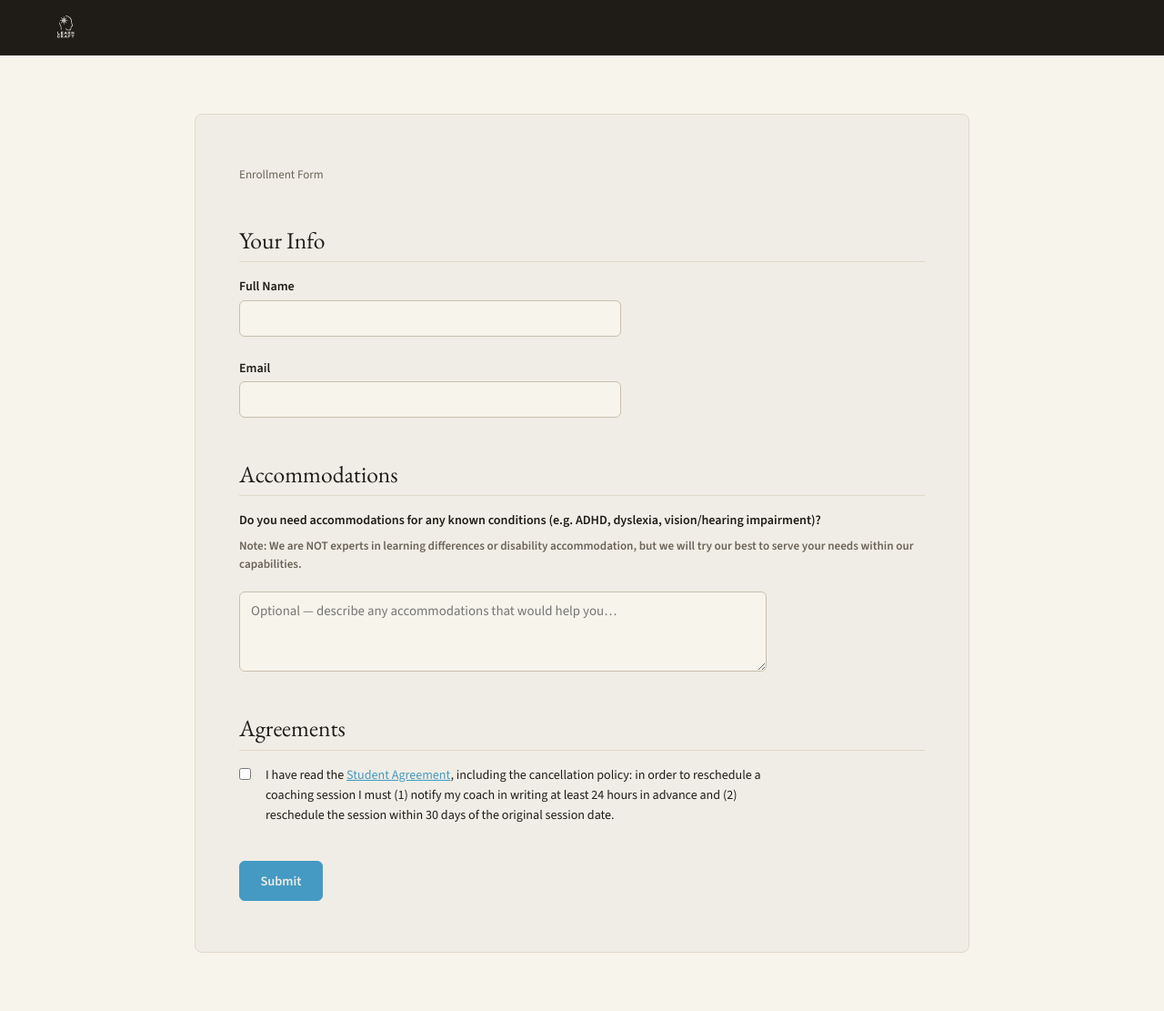
After one commit to katelcs/coach-matching, a Flask app: template templates/student_generic.html in a window 1280 px wide. The commit adds this page. Shown: the whole page at 91% size. Run offline with Flask 3, Linux system fonts and the light colour scheme; the template is opened without the code that fills it, so the values that code supplies are empty; some libraries are stand-ins or nearby versions.

Commit message:
Add 8-course enrollment form system with admin tabs
- Add COURSES config dict defining 8 programs: Private Coaching,
  Premier, One Month Challenge, Subjunctive, Cohort, Post-Cohort,
  Post-Subjunctive, Intensive
- Replace single /student route with /student (redirect) and
  /student/<course_slug> handling all courses
- New student_generic.html template with conditional sections
  (location, motivation, previous study, assessment, continue-same
  coach/time for Post-Cohort) driven by per-course config
- Add DB columns: course, availability_text, previous_study,
  continue_same_coach, continue_same_time
- Admin: course tabs filter student rows by program; course badge
  column; availability/background cells handle both grid and text
  formats; updated column count to 18
- CSS: course-tab, active-tab, course-badge, radio-label styles

Co-Authored-By: Claude Sonnet 4.6 <noreply@anthropic.com>

```diff
--- a/app.py
+++ b/app.py
@@ -105,10 +105,140 @@ def _coach_covered_slots():
     return covered, slot_countries
 
 
-@app.route("/student", methods=["GET", "POST"])
-def student_form():
+COURSES = {
+    "private-coaching": {
+        "name": "Private Coaching",
+        "has_grid": True,
+        "has_location": True,
+        "has_timezone": True,
+        "has_ranker": True,
+        "has_motivation": True,
+        "has_study_background": True,
+        "has_previous_study": False,
+        "has_assessment": True,
+        "has_continue": False,
+        "has_availability_text": False,
+        "motivation_label": "What is your motivation for learning Spanish and what is your overall fluency goal(s) for this course?",
+    },
+    "premier-coaching": {
+        "name": "Premier Coaching",
+        "has_grid": False,
+        "has_location": True,
+        "has_motivation": True,
+        "has_study_background": False,
+        "has_previous_study": False,
+        "has_assessment": True,
+        "has_continue": False,
+        "has_availability_text": True,
+        "availability_label": "Availability",
+        "availability_hint": "Please list several different days and times that work for you — the more options, the easier it is to find a good fit.",
+        "motivation_label": "What is your motivation for learning Spanish and what is your overall fluency goal(s) for this course?",
+    },
+    "one-month-challenge": {
+        "name": "One Month Challenge",
+        "has_grid": False,
+        "has_location": True,
+        "has_motivation": True,
+        "has_study_background": False,
+        "has_previous_study": True,
+        "has_assessment": False,
+        "has_continue": False,
+        "has_availability_text": True,
+        "availability_label": "Availability",
+        "availability_hint": "Coaching sessions are on Fridays and Mondays. What times are generally best for you to meet with your coach?",
+        "motivation_label": "What is your motivation for learning Spanish and what is your overall fluency goal(s) for this challenge?",
+        "previous_study_label": "If you've taken any LCS lessons, which ones have you completed?",
+    },
+    "subjunctive-challenge": {
+        "name": "Subjunctive Challenge",
+        "has_grid": False,
+        "has_location": True,
+        "has_motivation": True,
+        "has_study_background": False,
+        "has_previous_study": True,
+        "has_assessment": False,
+        "has_continue": False,
+        "has_availability_text": True,
+        "availability_label": "Availability",
+        "availability_hint": "Sessions are typically on Mondays and Fridays. What times are generally best for you to meet?",
+        "motivation_label": "What is your motivation for taking this course and what is your overall fluency goal?",
+        "previous_study_label": "If you've taken any LCS lessons, which ones have you completed?",
+    },
+    "cohort-program": {
+        "name": "Cohort Program",
+        "has_grid": False,
+        "has_location": True,
+        "has_motivation": True,
+        "has_study_background": False,
+        "has_previous_study": False,
+        "has_assessment": False,
+        "has_continue": False,
+        "has_availability_text": True,
+        "availability_label": "Private Session Availability",
+        "availability_hint": "What days and times work best for your private coaching sessions?",
+        "motivation_label": "What is your fluency goal for this program?",
+    },
+    "post-cohort-program": {
+        "name": "Post-Cohort Program",
+        "has_grid": False,
+        "has_location": False,
+        "has_motivation": False,
+        "has_study_background": False,
+        "has_previous_study": False,
+        "has_assessment": False,
+        "has_continue": True,
+        "has_availability_text": True,
+        "availability_label": "New Availability",
+        "availability_hint": "If you'd like a different day or time, please list what works for you.",
+    },
+    "post-subjunctive-challenge": {
+        "name": "Post-Subjunctive Challenge",
+        "has_grid": False,
+        "has_location": True,
+        "has_motivation": True,
+        "has_study_background": False,
+        "has_previous_study": False,
+        "has_assessment": True,
+        "has_continue": False,
+        "has_availability_text": True,
+        "availability_label": "Availability",
+        "availability_hint": "What times work best for you to meet with your coach?",
+        "motivation_label": "What is your motivation for taking this challenge?",
+    },
+    "intensive-program": {
+        "name": "Intensive Program",
+        "has_grid": False,
+        "has_location": True,
+        "has_motivation": True,
+        "has_study_background": False,
+        "has_previous_study": False,
+        "has_assessment": True,
+        "has_continue": False,
+        "has_availability_text": True,
+        "availability_label": "Availability",
+        "availability_hint": "This program meets daily Monday through Friday for 30 minutes. What times work best? Please list multiple options across the week.",
+        "motivation_label": "What is your motivation for learning Spanish and what is your overall fluency goal(s) for this program?",
+    },
+}
+
+
+@app.route("/student")
+def student_index():
+    return redirect(url_for("student_course", course_slug="private-coaching"))
+
+
+@app.route("/student/<course_slug>", methods=["GET", "POST"])
+def student_course(course_slug):
+    course_config = COURSES.get(course_slug)
+    if not course_config:
+        return "Course not found", 404
+    if course_slug == "private-coaching":
+        return _student_private(course_config)
+    return _student_generic(course_config, course_slug)
+
+
+def _student_private(course_config):
     covered, slot_countries = _coach_covered_slots()
-    # Rows: only show time slots where at least one coach is available on any day
     covered_times = {key.split("|", 1)[1] for key in covered}
     available_slots = [
         (h, s) for h, s in zip(ET_HOURS, TIME_SLOTS)
@@ -122,7 +252,6 @@ def student_form():
     coach_countries = [r["country"] for r in coach_countries_rows]
     available_countries = [c for c in SPANISH_COUNTRIES if c in coach_countries] or SPANISH_COUNTRIES
 
-    # Per-country slot coverage for client-side grid filtering
     coaches_all = db.execute("SELECT country, availability FROM coach_submissions").fetchall()
     country_slots = {}
     for coach in coaches_all:
@@ -137,46 +266,87 @@ def student_form():
                 if key not in country_slots[country]:
                     country_slots[country].append(key)
 
+    error = None
     if request.method == "POST":
-        name                   = request.form.get("name", "").strip()
-        email                  = request.form.get("email", "").strip()
-        location               = request.form.get("location", "").strip()
-        timezone               = request.form.get("timezone", "")
-        countries              = request.form.get("countries_ranked", "[]")
-        motivation             = request.form.get("motivation", "").strip()
-        study_background       = request.form.get("study_background", "").strip()
-        accommodations         = request.form.get("accommodations", "").strip()
-        agreement_acknowledged = request.form.get("agreement_acknowledged", "") == "yes"
-        assessment_acknowledged= request.form.get("assessment_acknowledged", "") == "yes"
-        notes                  = request.form.get("notes", "").strip()
-        availability           = request.form.get("availability", "{}")
+        name                    = request.form.get("name", "").strip()
+        email                   = request.form.get("email", "").strip()
+        location                = request.form.get("location", "").strip()
+        timezone                = request.form.get("timezone", "")
+        countries               = request.form.get("countries_ranked", "[]")
+        motivation              = request.form.get("motivation", "").strip()
+        study_background        = request.form.get("study_background", "").strip()
+        accommodations          = request.form.get("accommodations", "").strip()
+        agreement_acknowledged  = request.form.get("agreement_acknowledged", "") == "yes"
+        assessment_acknowledged = request.form.get("assessment_acknowledged", "") == "yes"
+        notes                   = request.form.get("notes", "").strip()
+        availability            = request.form.get("availability", "{}")
 
         if not name or not email or countries == "[]":
-            return render_template(
-                "student.html",
-                error="Please fill in all required fields.",
-                countries=available_countries, available_slots=available_slots,
-                days=DAYS, timezones=TIMEZONES, covered_keys=covered,
-                country_slots=json.dumps(country_slots),
-                slot_countries=slot_countries,
+            error = "Please fill in all required fields."
+        if not error:
+            db = get_db()
+            db.execute(
+                """INSERT INTO student_submissions
+                   (course, name, email, location, timezone, countries, motivation, study_background,
+                    accommodations, agreement_acknowledged, assessment_acknowledged, availability, notes)
+                   VALUES (?, ?, ?, ?, ?, ?, ?, ?, ?, ?, ?, ?, ?)""",
+                ("private-coaching", name, email, location, timezone, countries, motivation,
+                 study_background, accommodations, agreement_acknowledged, assessment_acknowledged,
+                 availability, notes),
             )
-
-        db = get_db()
-        db.execute(
-            """INSERT INTO student_submissions
-               (name, email, location, timezone, countries, motivation, study_background,
-                accommodations, agreement_acknowledged, assessment_acknowledged, availability, notes)
-               VALUES (?, ?, ?, ?, ?, ?, ?, ?, ?, ?, ?, ?)""",
-            (name, email, location, timezone, countries, motivation, study_background,
-             accommodations, agreement_acknowledged, assessment_acknowledged, availability, notes),
-        )
-        db.commit()
-        return render_template("thank_you.html", role="student")
+            db.commit()
+            return render_template("thank_you.html", role="student")
 
     return render_template("student.html", countries=available_countries,
                            available_slots=available_slots, days=DAYS, timezones=TIMEZONES,
                            covered_keys=covered, country_slots=json.dumps(country_slots),
-                           slot_countries=slot_countries)
+                           slot_countries=slot_countries, course_config=course_config, error=error)
+
+
+def _student_generic(course_config, course_slug):
+    error = None
+    if request.method == "POST":
+        name              = request.form.get("name", "").strip()
+        email             = request.form.get("email", "").strip()
+        location          = request.form.get("location", "").strip() if course_config.get("has_location") else ""
+        availability_text = request.form.get("availability_text", "").strip()
+        motivation        = request.form.get("motivation", "").strip() if course_config.get("has_motivation") else ""
+        previous_study    = request.form.get("previous_study", "").strip() if course_config.get("has_previous_study") else ""
+        accommodations    = request.form.get("accommodations", "").strip()
+        agreement_acknowledged  = request.form.get("agreement_acknowledged", "") == "yes"
+        assessment_acknowledged = request.form.get("assessment_acknowledged", "") == "yes"
+        continue_same_coach = request.form.get("continue_same_coach", "")
+        continue_same_time  = request.form.get("continue_same_time", "")
+
+        if not name or not email:
+            error = "Please fill in your name and email."
+        elif course_config.get("has_location") and not location:
+            error = "Please fill in your location."
+        elif course_config.get("has_motivation") and not motivation:
+            error = "Please fill in your goal."
+        elif (course_config.get("has_availability_text") and not availability_text
+              and not (course_config.get("has_continue") and continue_same_time == "yes")):
+            error = "Please fill in your availability."
+
+        if not error:
+            db = get_db()
+            db.execute(
+                """INSERT INTO student_submissions
+                   (course, name, email, location, availability_text, motivation,
+                    previous_study, accommodations, agreement_acknowledged, assessment_acknowledged,
+                    continue_same_coach, continue_same_time)
+                   VALUES (?, ?, ?, ?, ?, ?, ?, ?, ?, ?, ?, ?)""",
+                (course_slug, name, email, location, availability_text, motivation,
+                 previous_study, accommodations, agreement_acknowledged, assessment_acknowledged,
+                 continue_same_coach, continue_same_time)
+            )
+            db.commit()
+            return render_template("thank_you.html", role="student")
+
+    return render_template("student_generic.html",
+                           course_config=course_config,
+                           course_slug=course_slug,
+                           error=error)
 
 
 @app.route("/coach/demo")
@@ -358,7 +528,8 @@ def admin():
         "availability": c["availability"] or "{}",
     } for c in coaches])
     return render_template("admin.html", students=students, coaches=coaches,
-                           coaches_json=coaches_json, days=DAYS, time_slots=TIME_SLOTS)
+                           coaches_json=coaches_json, days=DAYS, time_slots=TIME_SLOTS,
+                           courses=COURSES)
 
 
 @app.route("/admin/coach-slots/<coach_email>")
--- a/templates/base.html
+++ b/templates/base.html
@@ -17,7 +17,7 @@
       </a>
       <nav>
         {% if is_admin %}
-        <a href="{{ url_for('student_form') }}">Student</a>
+        <a href="{{ url_for('student_index') }}">Student</a>
         <a href="{{ url_for('coach_form') }}">Coach</a>
         <a href="{{ url_for('admin') }}">Admin</a>
         <span class="nav-user">{{ current_user }}</span>
--- a/templates/student.html
+++ b/templates/student.html
@@ -5,7 +5,7 @@
   <h1>Student Availability Form</h1>
   {% if error %}<div class="error">{{ error }}</div>{% endif %}
 
-  <form method="POST" action="{{ url_for('student_form') }}">
+  <form method="POST" action="{{ url_for('student_course', course_slug='private-coaching') }}">
 
     <!-- ── Your Info ─────────────────────────────────────────── -->
     <section>
--- /dev/null
+++ b/templates/student_generic.html
@@ -0,0 +1,121 @@
+{% extends "base.html" %}
+{% block title %}{{ course_config.name }} — Enrollment Form{% endblock %}
+{% block content %}
+<div class="card">
+  <h1>{{ course_config.name }}</h1>
+  <p class="hint" style="margin-bottom:var(--space-4)">Enrollment Form</p>
+  {% if error %}<div class="error">{{ error }}</div>{% endif %}
+
+  <form method="POST" action="{{ url_for('student_course', course_slug=course_slug) }}">
+
+    <!-- ── Your Info ─────────────────────────────────────────── -->
+    <section>
+      <h2>Your Info</h2>
+      <label>Full Name <input type="text" name="name" required /></label>
+      <label>Email <input type="email" name="email" required /></label>
+      {% if course_config.has_location %}
+      <label>Where do you live?
+        <input type="text" name="location" placeholder="City, State / Country" required />
+      </label>
+      {% endif %}
+    </section>
+
+    <!-- ── Post-Cohort: Continue questions ──────────────────── -->
+    {% if course_config.has_continue %}
+    <section>
+      <h2>Continuing Your Program</h2>
+      <fieldset>
+        <legend>Would you like to continue with the same coach?</legend>
+        <label class="radio-label"><input type="radio" name="continue_same_coach" value="yes" required /> Yes</label>
+        <label class="radio-label"><input type="radio" name="continue_same_coach" value="no" /> No — I'd like a new coach</label>
+      </fieldset>
+      <fieldset style="margin-top:var(--space-3)">
+        <legend>Would you like to continue at the same day and time?</legend>
+        <label class="radio-label"><input type="radio" name="continue_same_time" value="yes" id="continue-time-yes" required /> Yes</label>
+        <label class="radio-label"><input type="radio" name="continue_same_time" value="no" id="continue-time-no" /> No — I'd like a different time</label>
+      </fieldset>
+    </section>
+    {% endif %}
+
+    <!-- ── Availability ──────────────────────────────────────── -->
+    {% if course_config.has_availability_text %}
+    <section id="availability-section"{% if course_config.has_continue %} style="display:none"{% endif %}>
+      <h2>{{ course_config.availability_label }}</h2>
+      <p class="hint">{{ course_config.availability_hint }}</p>
+      <textarea name="availability_text" rows="5"
+                placeholder="e.g. Mondays 9–11 AM Eastern, Wednesdays after 2 PM Eastern, any time Friday…"
+                {% if not course_config.has_continue %}required{% endif %}></textarea>
+    </section>
+    {% endif %}
+
+    <!-- ── Motivation / Goal ─────────────────────────────────── -->
+    {% if course_config.has_motivation %}
+    <section>
+      <h2>Your Goal</h2>
+      <label>{{ course_config.motivation_label }}
+        <textarea name="motivation" rows="4" required
+                  placeholder="Tell us why you're learning Spanish and what you hope to achieve…"></textarea>
+      </label>
+    </section>
+    {% endif %}
+
+    <!-- ── Previous Study ────────────────────────────────────── -->
+    {% if course_config.has_previous_study %}
+    <section>
+      <h2>Previous Study</h2>
+      <label>{{ course_config.previous_study_label }}
+        <textarea name="previous_study" rows="3"
+                  placeholder="e.g. Completed lessons 1–40, or 'This is my first LCS program'…"></textarea>
+      </label>
+    </section>
+    {% endif %}
+
+    <!-- ── Accommodations ────────────────────────────────────── -->
+    <section>
+      <h2>Accommodations</h2>
+      <label>Do you need accommodations for any known conditions (e.g. ADHD, dyslexia, vision/hearing impairment)?
+        <p class="hint" style="margin-top:0.2rem">Note: We are NOT experts in learning differences or disability accommodation, but we will try our best to serve your needs within our capabilities.</p>
+        <textarea name="accommodations" rows="3" placeholder="Optional — describe any accommodations that would help you…"></textarea>
+      </label>
+    </section>
+
+    <!-- ── Agreements ────────────────────────────────────────── -->
+    <section>
+      <h2>Agreements</h2>
+      <label class="checkbox-label agreement-label">
+        <input type="checkbox" name="agreement_acknowledged" value="yes" required />
+        <span>I have read the <a href="https://drive.google.com/file/d/1azOI1GNnUmvuWPz0ANf_aTKKVyL7LYFO/view" target="_blank" rel="noopener">Student Agreement</a>, including the cancellation policy: in order to reschedule a coaching session I must (1) notify my coach in writing at least 24 hours in advance and (2) reschedule the session within 30 days of the original session date.</span>
+      </label>
+      {% if course_config.has_assessment %}
+      <label class="checkbox-label agreement-label" style="margin-top:0.8rem">
+        <input type="checkbox" name="assessment_acknowledged" value="yes" required />
+        <span>I understand I must complete the <a href="https://docs.google.com/forms/d/e/1FAIpQLSfbX3wqMurz1K_QAegvb0aTryUqnCI8IPp8a4fBuw6qB4Affw/viewform?usp=sf_link" target="_blank" rel="noopener">knowledge assessment</a> in order to begin my coaching sessions.</span>
+      </label>
+      {% endif %}
+    </section>
+
+    <button type="submit" class="btn btn-primary">Submit</button>
+  </form>
+</div>
+
+{% if course_config.has_continue %}
+<script>
+// Show availability section only when student wants a new time
+function syncAvailabilitySection() {
+  const noRadio = document.getElementById('continue-time-no');
+  const section = document.getElementById('availability-section');
+  const textarea = section.querySelector('textarea');
+  if (noRadio && noRadio.checked) {
+    section.style.display = '';
+    textarea.required = true;
+  } else {
+    section.style.display = 'none';
+    textarea.required = false;
+  }
+}
+document.querySelectorAll('[name="continue_same_time"]').forEach(r => {
+  r.addEventListener('change', syncAvailabilitySection);
+});
+</script>
+{% endif %}
+{% endblock %}
```
Also changed, not shown: database.py (+15 -0 lines), static/css/style.css (+40 -0 lines), templates/admin.html (+77 -15 lines).
